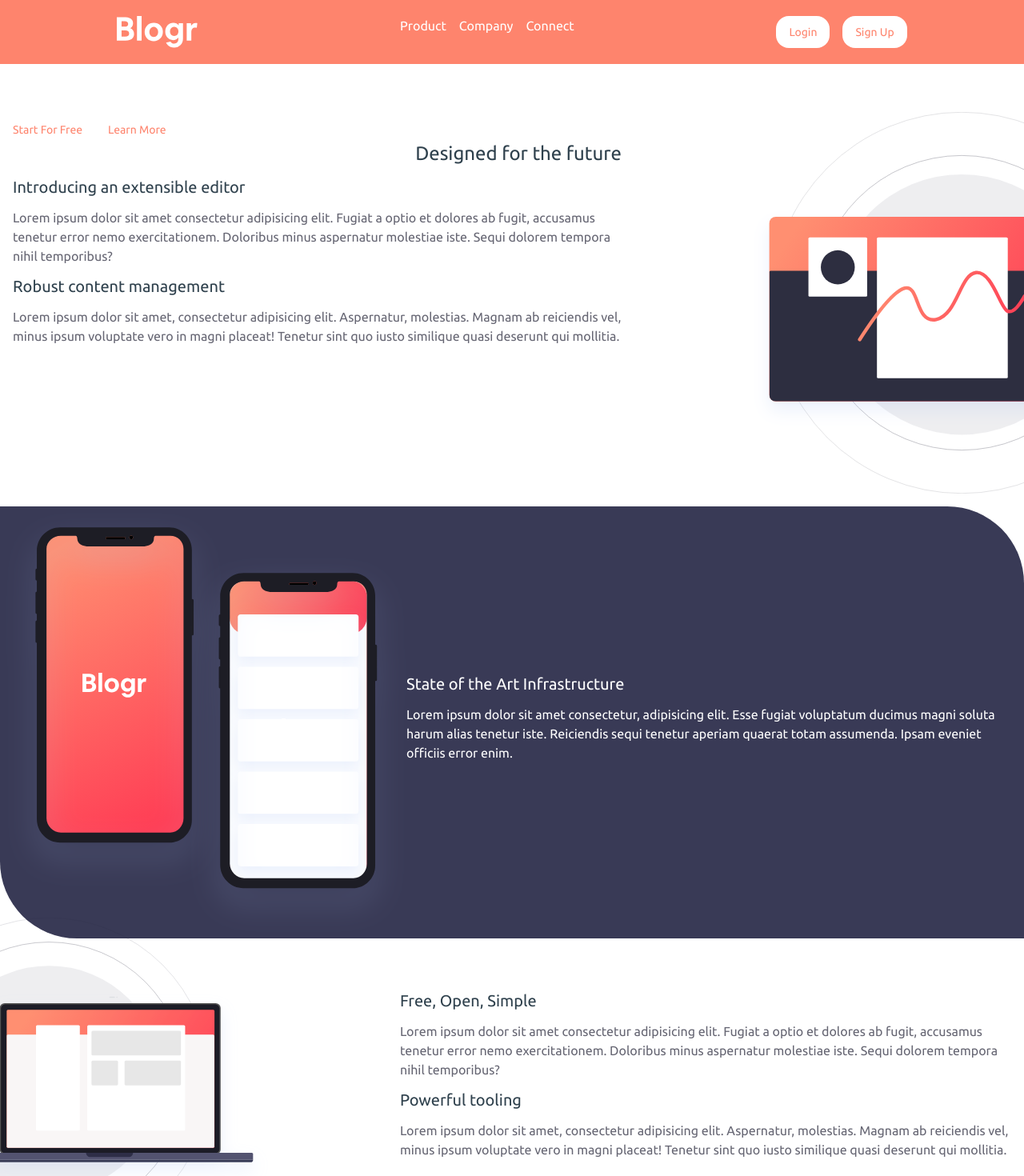
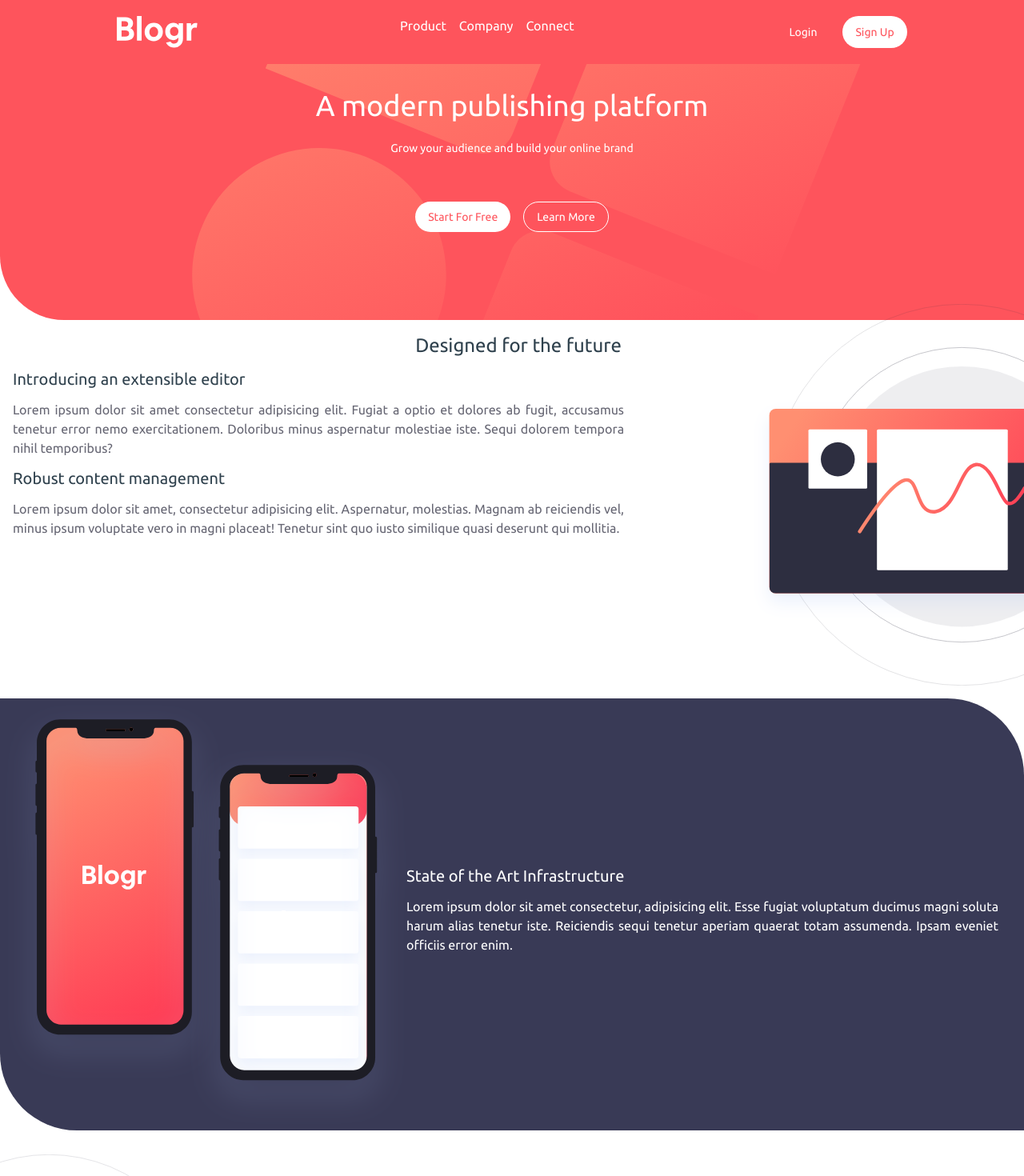
Before and after one commit to franwanderley/landing-page, a Next.js app: page / in a window 1280 px wide. Shown: the top 1470 px of the page at 80% size. Built offline with nearby package versions, Linux system fonts and the light colour scheme.

Commit message:
finish desktop

```diff
--- a/src/app/globals.css
+++ b/src/app/globals.css
@@ -3,7 +3,7 @@
 :root {
   --background: #ffffff;
   --foreground: #171717;
-  --bg-header: #fe846d;
+  --bg-header: #fe545c;
   --bg-footer: #24242c;
 }
 
--- a/src/app/layout.tsx
+++ b/src/app/layout.tsx
@@ -25,7 +25,7 @@ export default function RootLayout({
   return (
     <html lang="pt-BR">
       <body
-        className={`${geistSans.variable} ${geistUbuntu.className} antialiased`}
+        className={`${geistSans.variable} ${geistUbuntu.className} antialiased overflow-x-hidden`}
       >
         <header className="flex justify-around flex-row bg-bg-header p-5">
           <Image src={Logo} alt="logo blogger" className="ml-0" />
--- a/src/app/page.tsx
+++ b/src/app/page.tsx
@@ -7,12 +7,16 @@ import illustrationLaptopDesktop from '../images/illustration-laptop-desktop.svg
 export default function Home() {
   return (
     <main>
-      <div className="bg-[url(../images/bg-pattern-intro-desktop.svg)] h-20">
-        <h1 className="text-4xl text-white">A modern publishing platform</h1>
-        <span className="text-md text-white font-normal">Grow your audience and build your online brand</span>
-        <div>
+      <div
+        className="bg-[url(../images/bg-pattern-intro-desktop.svg)] bg-no-repeat bg-cover bg-center h-80 bg-[#fe545c]  text-center p-8 rounded-bl-[5rem]"
+      >
+        <h1 className="text-4xl text-white mb-5">A modern publishing platform</h1>
+        <span className="text-sm text-white font-normal">
+          Grow your audience and build your online brand
+        </span>
+        <div className="flex flex-row gap-4 justify-center mt-14">
           <Button title="Start For Free" buttonStyle="color" />
-          <Button title="Learn More" buttonStyle="transparent" />
+          <Button title="Learn More" buttonStyle="border" />
         </div>
       </div>
       <div className="m-4 mr-0">
@@ -20,13 +24,13 @@ export default function Home() {
         <div className="flex flex-row justify-start">
           <div className="">
             <h3 className="text-[#2f414d] text-xl mb-3">Introducing an extensible editor</h3>
-            <p className="text-[#666673] font-normal mb-3">
+            <p className="text-justify text-[#666673] font-normal mb-3">
               Lorem ipsum dolor sit amet consectetur adipisicing elit.
               Fugiat a optio et dolores ab fugit, accusamus tenetur error nemo exercitationem.
               Doloribus minus aspernatur molestiae iste. Sequi dolorem tempora nihil temporibus?
             </p>
             <h3 className="text-[#2f414d] text-xl mb-3">Robust content management</h3>
-            <p className="text-[#666673] font-normal mb-3">
+            <p className="text-justify text-[#666673] font-normal mb-3">
               Lorem ipsum dolor sit amet, consectetur adipisicing elit.
                Aspernatur, molestias. Magnam ab reiciendis vel, minus ipsum voluptate vero in magni placeat!
                Tenetur sint quo iusto similique quasi deserunt qui mollitia.
@@ -41,12 +45,12 @@ export default function Home() {
         </div>
       </div>
       <div
-        className="flex flex-row justify-start items-center p-2 h-[350] bg-[#393a56] rounded-bl-[6rem] rounded-tr-[6rem]"
+        className="flex flex-row justify-start items-center p-2 pr-8 h-[350] bg-[#393a56] rounded-bl-[6rem] rounded-tr-[6rem]"
       >
         <Image src={illustrationPhones} alt="State of the Art Infrastructure" width={500} />
        <div>
         <h3 className="text-white text-xl mb-3">State of the Art Infrastructure</h3>
-          <p className="text-white font-normal mb-3">
+          <p className="text-justify text-white font-normal mb-3">
             Lorem ipsum dolor sit amet consectetur, adipisicing elit.
             Esse fugiat voluptatum ducimus magni soluta harum alias tenetur iste.
             Reiciendis sequi tenetur aperiam quaerat totam assumenda.
@@ -54,7 +58,7 @@ export default function Home() {
           </p>
        </div>
       </div>
-      <div className="flex flex-row justify-start mt-16">
+      <div className="flex flex-row justify-start mt-[120px] pr-8">
         <Image src={illustrationLaptopDesktop}
           alt="State of the Art Infrastructure"
           width={500}
@@ -62,13 +66,13 @@ export default function Home() {
         />
         <div>
           <h3 className="text-[#2f414d] text-xl mb-3">Free, Open, Simple</h3>
-          <p className="text-[#666673] font-normal mb-3">
+          <p className="text-justify text-[#666673] font-normal mb-3">
             Lorem ipsum dolor sit amet consectetur adipisicing elit.
             Fugiat a optio et dolores ab fugit, accusamus tenetur error nemo exercitationem.
             Doloribus minus aspernatur molestiae iste. Sequi dolorem tempora nihil temporibus?
           </p>
           <h3 className="text-[#2f414d] text-xl mb-3">Powerful tooling</h3>
-          <p className="text-[#666673] font-normal mb-3">
+          <p className="text-justify text-[#666673] font-normal mb-3">
             Lorem ipsum dolor sit amet, consectetur adipisicing elit.
               Aspernatur, molestias. Magnam ab reiciendis vel, minus ipsum voluptate vero in magni placeat!
               Tenetur sint quo iusto similique quasi deserunt qui mollitia.
--- a/src/components/Button.tsx
+++ b/src/components/Button.tsx
@@ -2,12 +2,25 @@ import type { ButtonHTMLAttributes } from "react";
 
 interface ButtonProps extends ButtonHTMLAttributes<HTMLButtonElement> {
    title: string;
-   buttonStyle: "transparent" | "color";
+   buttonStyle: "transparent" | "color" | "border";
 }
 
 export const Button = ({title,buttonStyle, ...props}: ButtonProps) => {
+   const createStyleButton = () => {
+      switch (buttonStyle) {
+        case 'color':
+          return "bg-background p-2 pr-4 pl-4 text-sm rounded-4xl border-none text-bg-header cursor-pointer";
+        case 'transparent':
+          return "bg-transparent p-2 pr-4 pl-4 text-sm rounded-4xl text-white cursor-pointer";
+        case 'border':
+            return "bg-transparent p-2 pr-4 pl-4 text-sm rounded-4xl text-white cursor-pointer border-white border-1";
+        default:
+          return "";
+      }
+    };
+
    return (
-      <button className="bg-background p-2 pr-4 pl-4 text-sm rounded-2xl border-none text-bg-header cursor-pointer" {...props}>
+      <button className={createStyleButton()} {...props}>
          {title}
       </button>
 
```
